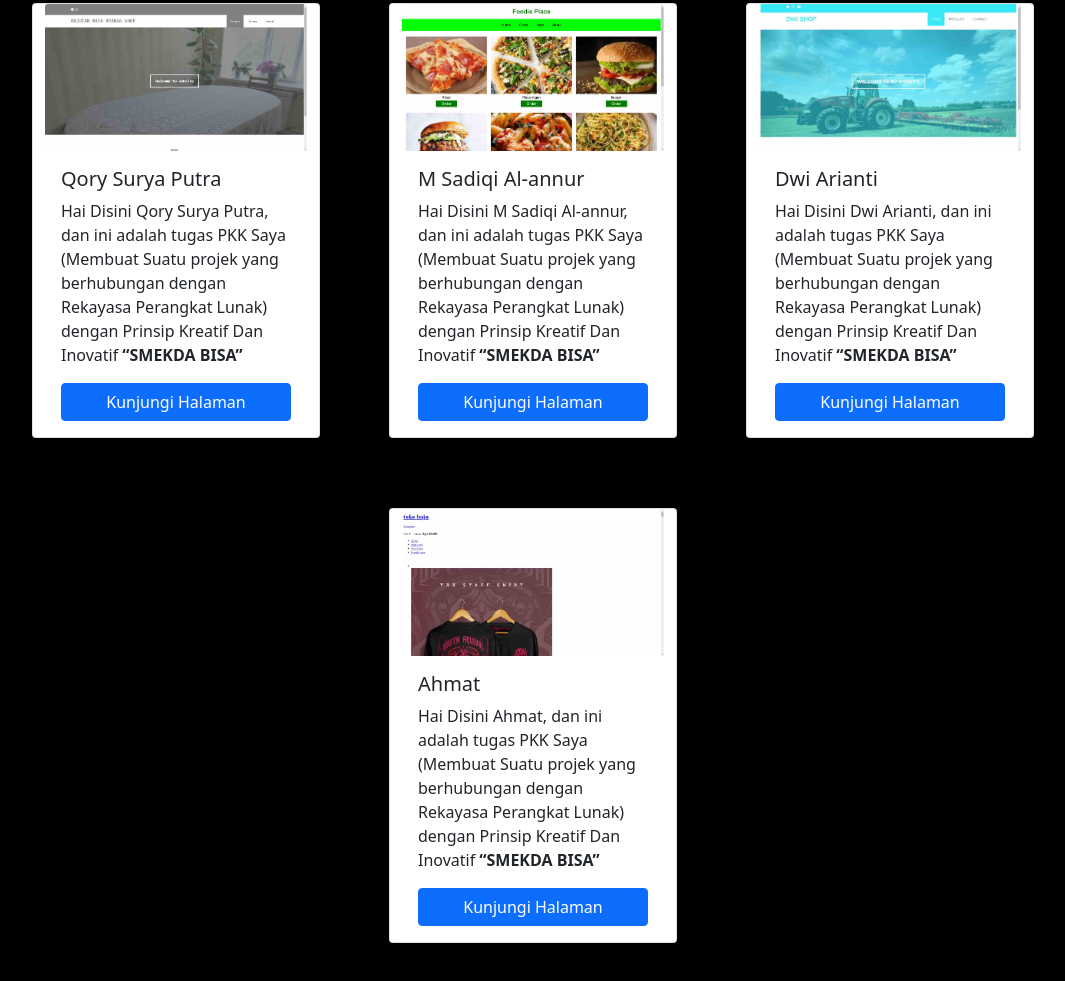
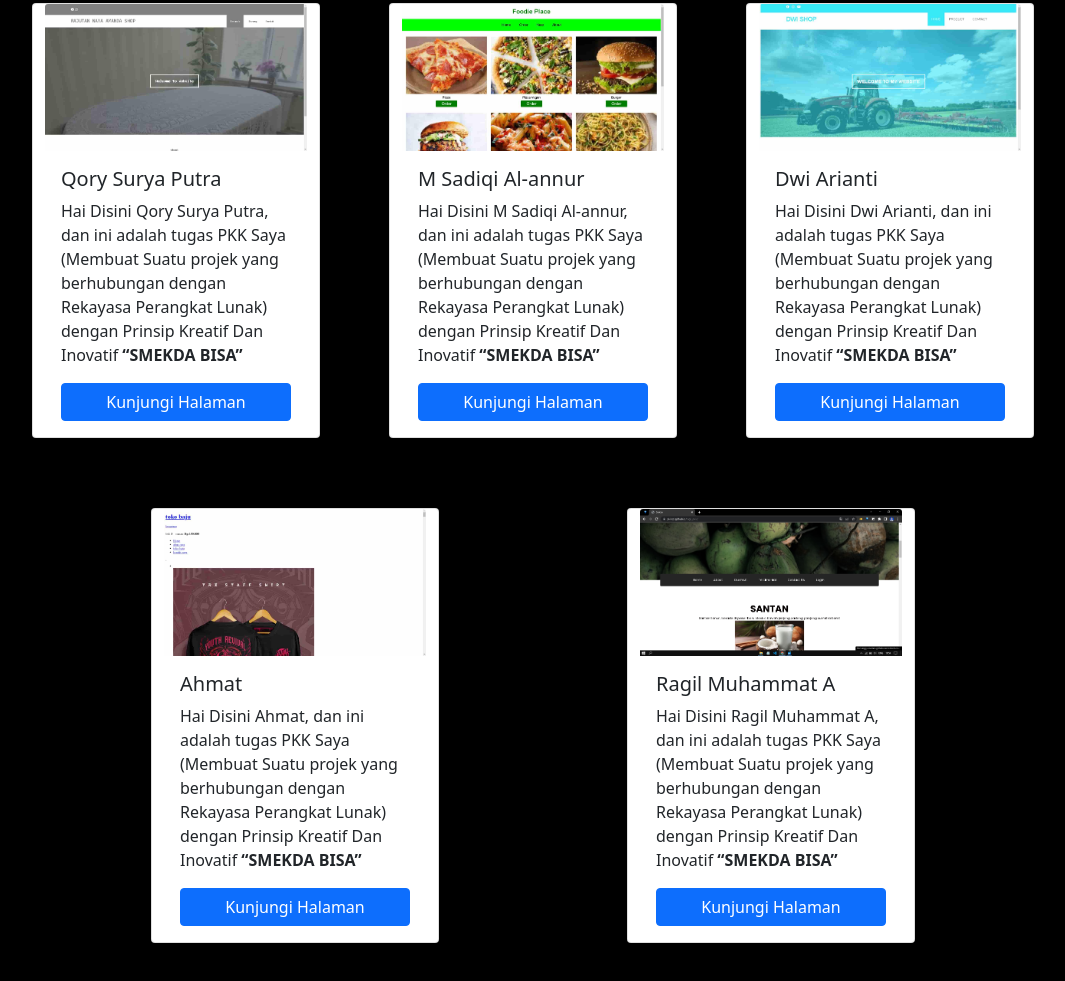
Before and after one commit to pkkrpl/all, a plain HTML site: page index.html in a window 1280 px wide. Shown: the part 3093-4074 px from the top of the page, without its empty margins (107-1172 px from the left). Drawn offline with nearby package versions, Linux system fonts and the light colour scheme.

Commit message:
add ragil

```diff
--- a/index.html
+++ b/index.html
@@ -401,6 +401,24 @@
 
 
 
+            <!-- tenth -->
+            <div class="card col-6 col-md-4 col-xl-3 col-sm-6 col-lg-3" style="width: 18rem;">
+                <img src="asset/ragil.jpg" class="card-img-top" alt="project 1">
+                <div class="card-body">
+                    <h5 class="card-title">Ragil Muhammat A</h5>
+                    <p class="card-text">Hai Disini Ragil Muhammat A, dan ini adalah tugas PKK Saya (Membuat Suatu
+                        projek
+                        yang berhubungan dengan Rekayasa Perangkat Lunak) dengan Prinsip Kreatif Dan Inovatif
+                        <strong><q>SMEKDA BISA</q></strong> </p>
+                    <a href="https://pkkrpl.github.io/ragil_pkk/" target="_blank"
+                        class="btn btn-primary d-flex justify-content-center">Kunjungi
+                        Halaman</a>
+                </div>
+            </div>
+            <!-- tenth -->
+
+
+
 
 
 
@@ -460,7 +478,7 @@
         integrity="sha384-ka7Sk0Gln4gmtz2MlQnikT1wXgYsOg+OMhuP+IlRH9sENBO0LRn5q+8nbTov4+1p" crossorigin="anonymous">
     </script>
     <script>
-        alert('22 orang');
+        alert('23 orang');
     </script>
 </body>
 
```
Also changed, not shown: asset/ragil.jpg (added).
